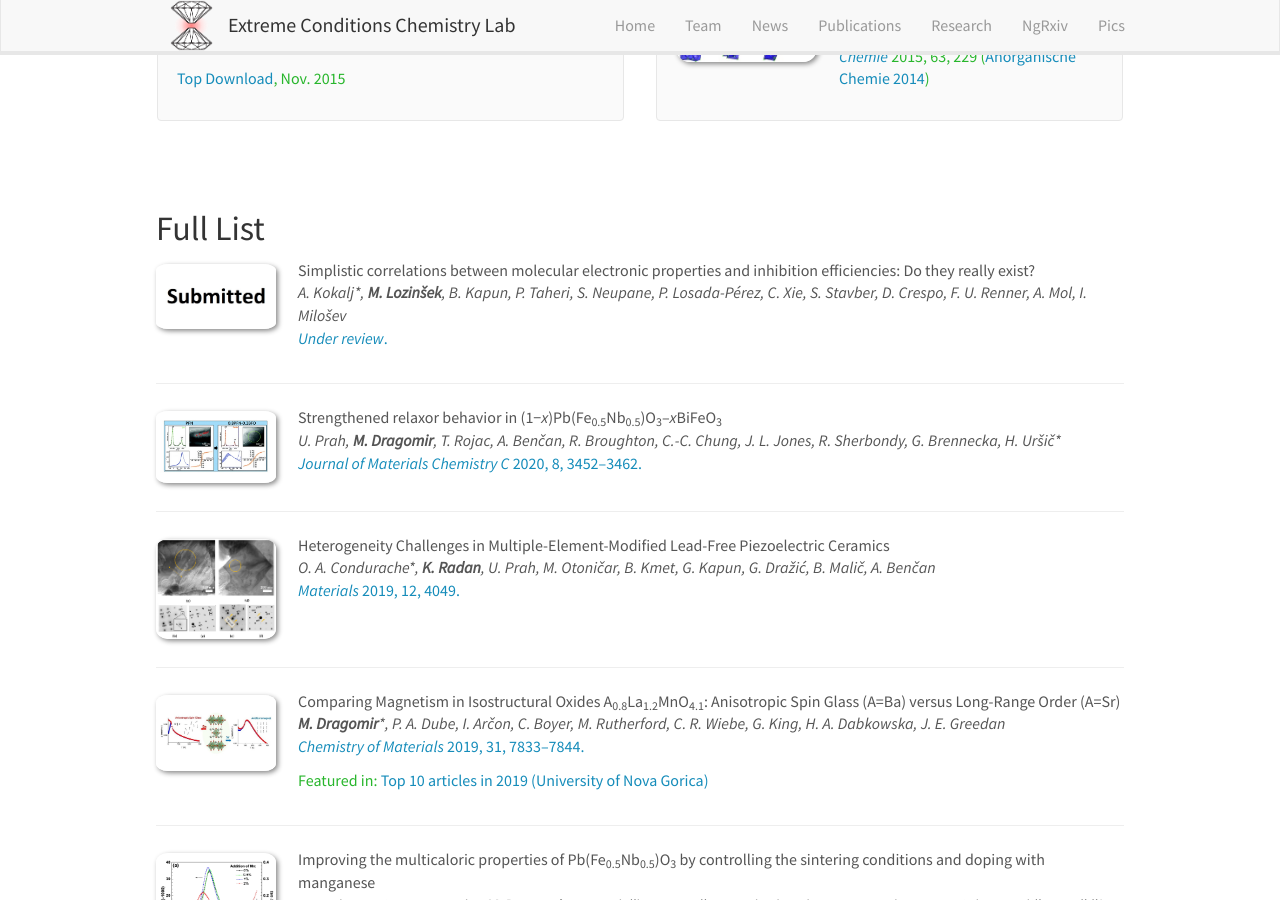
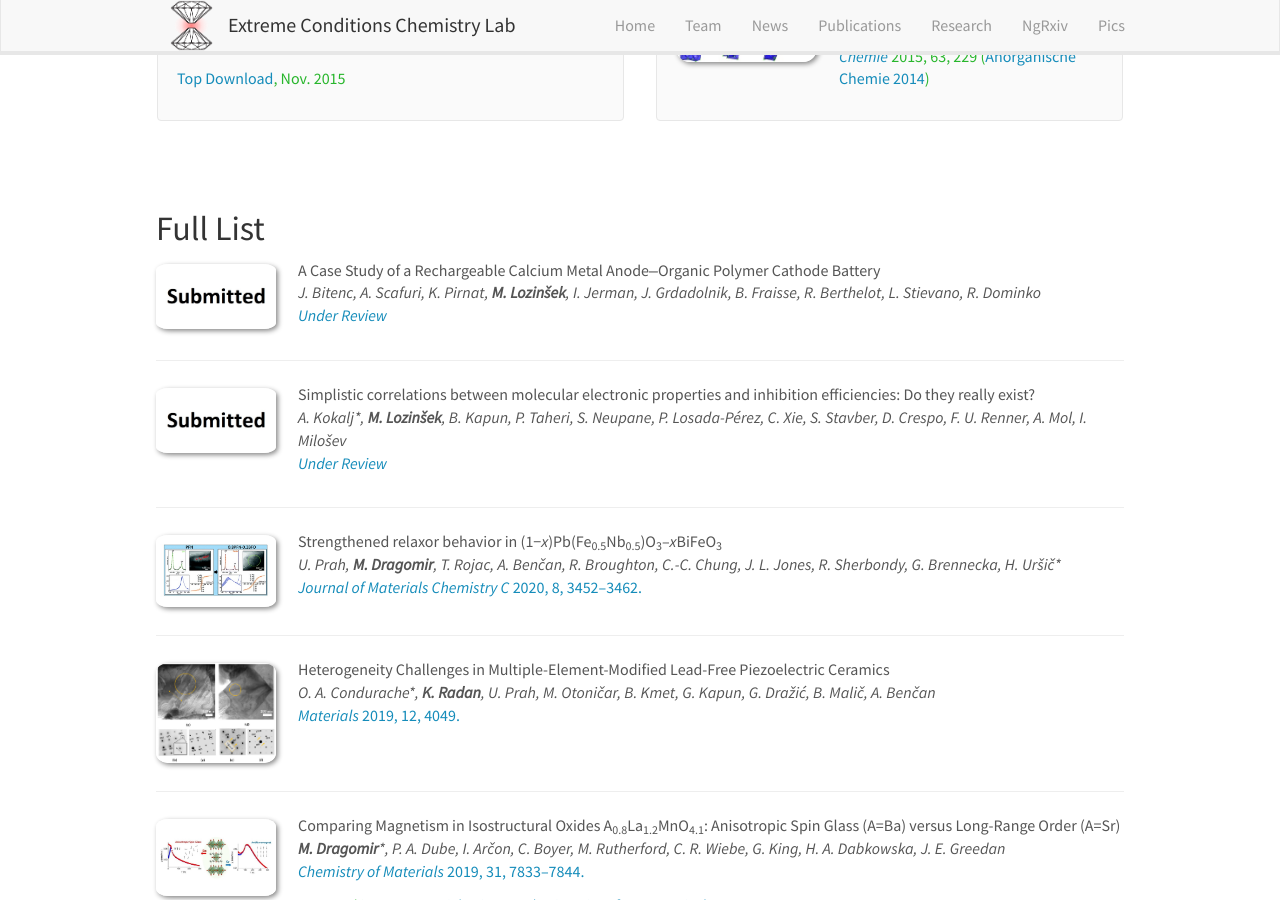
Before and after one commit to eccl-jsi/eccl-jsi.github.io, a Jekyll site: the page built from _pages/publications.md, in a window 1280 px wide and 900 px high, scrolled down 1065 px. Built offline with Jekyll 4.4.1, drawn with Linux system fonts in a browser that asks for light colours; nearby versions of some CDN libraries.

Commit message:
Update publist.yml

```diff
--- a/_data/publist.yml
+++ b/_data/publist.yml
@@ -1,11 +1,20 @@
 ---
+-
+  authors: "J. Bitenc, A. Scafuri, K. Pirnat, <b>M. Lozinšek</b>, I. Jerman, J. Grdadolnik, B. Fraisse, R. Berthelot, L. Stievano, R. Dominko"
+  description: ""
+  highlight: 0
+  image: Submitted.jpg
+  link:
+    display: "<i>Under Review</i>"
+    url: ""
+  title: "A Case Study of a Rechargeable Calcium Metal Anode‒Organic Polymer Cathode Battery"
 -
   authors: "A. Kokalj*, <b>M. Lozinšek</b>, B. Kapun, P. Taheri, S. Neupane, P. Losada-Pérez, C. Xie, S. Stavber, D. Crespo, F. U. Renner, A. Mol, I. Milošev"
   description: ""
   highlight: 0
   image: Submitted.jpg
   link:
-    display: "<i>Under review</i>."
+    display: "<i>Under Review</i>"
     url: ""
   title: "Simplistic correlations between molecular electronic properties and inhibition efficiencies: Do they really exist?"
 -
```
